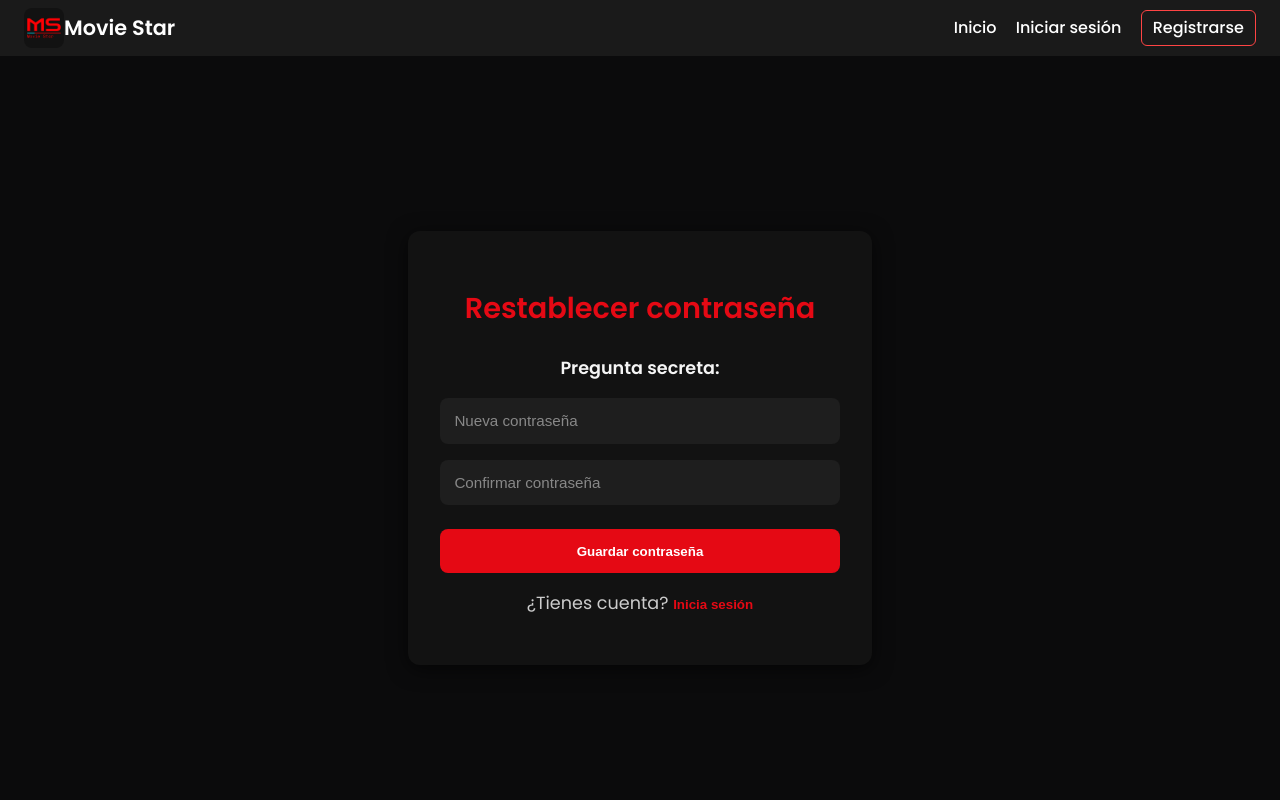
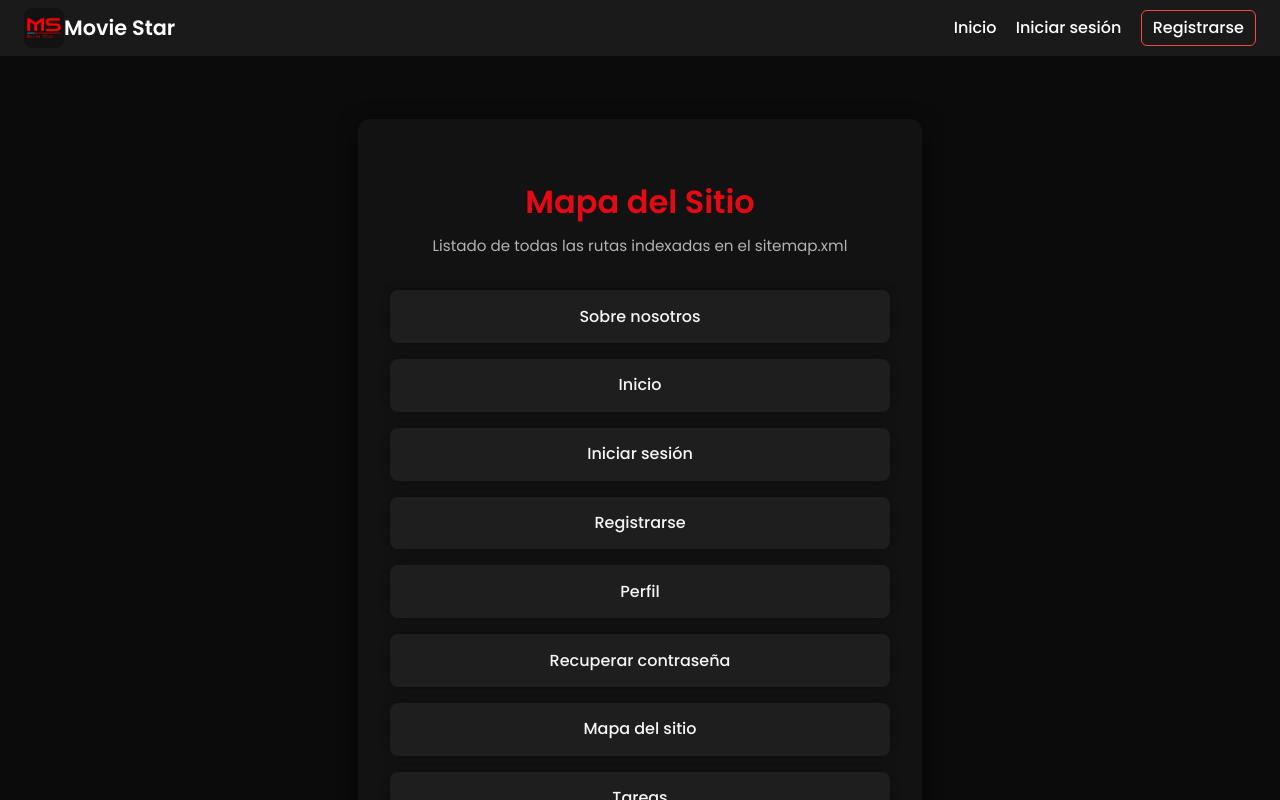
Before and after one commit to pi-mp2/mp2-frontend, a React (Vite) app: page /sitemap in a window 1280 px wide. Built offline with nearby package versions, Linux system fonts and the light colour scheme; no server answers.

Commit message:
Se muestran los botones correspondientes segun el estado de autenticacion del usuario

```diff
--- a/src/App.tsx
+++ b/src/App.tsx
@@ -13,14 +13,14 @@ import ResetPassword from './pages/change-password/ResetPassword';
 import ForgotPassword from './pages/change-password/ForgotPassword';
 import Footer from './components/Footer';
 import Navbar from './components/Navbar';
-//import MainLayout from './layouts/MainLayout';
 import Landing from './pages/landing/Landing';
 import './App.scss';
 
-/** Demo de ruta protegida basada en localStorage (visual-only) */
-interface ProtectedRouteProps { element: JSX.Element; }
+interface ProtectedRouteProps {
+  element: JSX.Element;
+}
 
-export const ProtectedRoute: FC<ProtectedRouteProps> =({ element }) => {
+export const ProtectedRoute: FC<ProtectedRouteProps> = ({ element }) => {
   const { isAuthenticated } = useAuth();
 
   if (isAuthenticated === undefined) {
@@ -35,6 +35,8 @@ const App: FC = () => {
 
   return (
     <div className="app-container">
+      <Navbar /> {/* Navbar siempre visible */}
+      <main className="main-content">
         <Routes>
           {/* 🔓 Rutas públicas */}
           <Route element={<PublicLayout />}>
@@ -44,18 +46,19 @@ const App: FC = () => {
             <Route path="/signup" element={<Signup />} />
             <Route path="/forgot-password" element={<ForgotPassword />} />
             <Route path="/reset-password" element={<ResetPassword />} />
-              <Route path="/sitemap" element={<ResetPassword />} />
+            <Route path="/sitemap" element={<Sitemap />} /> {/* Corregido */}
           </Route>
-            {/* 🔐 Rutas privadas */}
-            {isAuthenticated && (
+
+          {/* 🔐 Rutas privadas - Siempre definidas, protegidas por ProtectedRoute */}
           <Route element={<PrivateLayout />}>
             <Route path="/home" element={<ProtectedRoute element={<Home />} />} />
             <Route path="/profile" element={<ProtectedRoute element={<Profile />} />} />
           </Route>
-            )}
+
           {/* 🔁 Redirección por defecto */}
           <Route path="*" element={<Navigate to="/" replace />} />
         </Routes>
+      </main>
       <Footer />
     </div>
   );
--- a/src/components/Navbar.tsx
+++ b/src/components/Navbar.tsx
@@ -3,34 +3,50 @@ import { useAuth } from "../contexts/authContext";
 import logo from "../assets/logo.jpeg";
 import "./Navbar.scss";
 
-interface NavbarProps {
-  isPrivate: boolean;
-}
-
-export default function Navbar({ isPrivate }: NavbarProps): JSX.Element {
+export default function Navbar(): JSX.Element {
   const { isAuthenticated, logout, user } = useAuth();
   const navigate = useNavigate();
+  const location = useLocation();
 
   const handleLogout = () => {
     logout();
     navigate("/login");
   };
 
+  // Determinar si estamos en una ruta publica o privada
+  const isPrivateRoute = location.pathname === '/home' || location.pathname === '/profile';
+
   return (
     <header className="navbar">
       <div className="navbar__inner">
         <Link to="/" className="navbar__brand" aria-label="Ir a inicio">
-          <img src={logo} alt="Logo de Movie Star" className="brand__logo" />
+          <img
+            src={logo}
+            alt="Logo de Movie Star"
+            className="brand__logo"
+          />
           <span className="brand__name">Movie Star</span>
         </Link>
 
         <nav className="navbar__links" aria-label="Navegación principal">
-          {isPrivate && isAuthenticated ? (
+          {isAuthenticated ? (
             <>
-              <NavLink to="/home" className="navlink">Inicio</NavLink>
-              <NavLink to="/profile" className="navlink">Perfil</NavLink>
+              {/* Para usuario autenticado */}
+              <NavLink
+                to={isPrivateRoute ? "/home" : "/"}
+                end
+                className="navlink"
+              >
+                Inicio
+              </NavLink>
+              <NavLink to="/profile" className="navlink">
+                Perfil
+              </NavLink>
+
               {user && (
-                <span className="navlink navlink--user">{user.email}</span>
+                <span className="navlink navlink--user">
+                  {user.email}
+                </span>
               )}
               <button onClick={handleLogout} className="navlink navlink--button">
                 Cerrar sesión
@@ -38,9 +54,16 @@ export default function Navbar({ isPrivate }: NavbarProps): JSX.Element {
             </>
           ) : (
             <>
-              <NavLink to="/" className="navlink">Inicio</NavLink>
-              <NavLink to="/login" className="navlink">Iniciar sesión</NavLink>
-              <NavLink to="/signup" className="navlink navlink--outlined">Registrarse</NavLink>
+              {/* Para usuario no autenticado */}
+              <NavLink to="/" end className="navlink">
+                Inicio
+              </NavLink>
+              <NavLink to="/login" className="navlink">
+                Iniciar sesión
+              </NavLink>
+              <NavLink to="/signup" className="navlink navlink--outlined">
+                Registrarse
+              </NavLink>
             </>
           )}
         </nav>
--- a/src/layouts/PrivateLayOut.tsx
+++ b/src/layouts/PrivateLayOut.tsx
@@ -1,13 +1,7 @@
-import { Outlet } from "react-router-dom";
-import Navbar from "../components/Navbar";
-import Footer from "../components/Footer";
+import { Outlet } from 'react-router-dom';
 
-export default function PrivateLayout(): JSX.Element {
-  return (
-    <>
-      <Navbar isPrivate={true} />
-      <Outlet />
-      <Footer />
-    </>
-  );
-}
+const PrivateLayout = () => {
+  return <Outlet />;
+};
+
+export default PrivateLayout;
--- a/src/layouts/PublicLayOut.tsx
+++ b/src/layouts/PublicLayOut.tsx
@@ -1,13 +1,7 @@
-import { Outlet } from "react-router-dom";
-import Navbar from "../components/Navbar";
-import Footer from "../components/Footer";
+import { Outlet } from 'react-router-dom';
 
-export default function PublicLayout(): JSX.Element {
-  return (
-    <>
-      <Navbar isPrivate={false} />
-      <Outlet />
-      <Footer />
-    </>
-  );
-}
+const PublicLayout = () => {
+  return <Outlet />;
+};
+
+export default PublicLayout;
```
Lines whose indentation alone changed are shown as unchanged.
